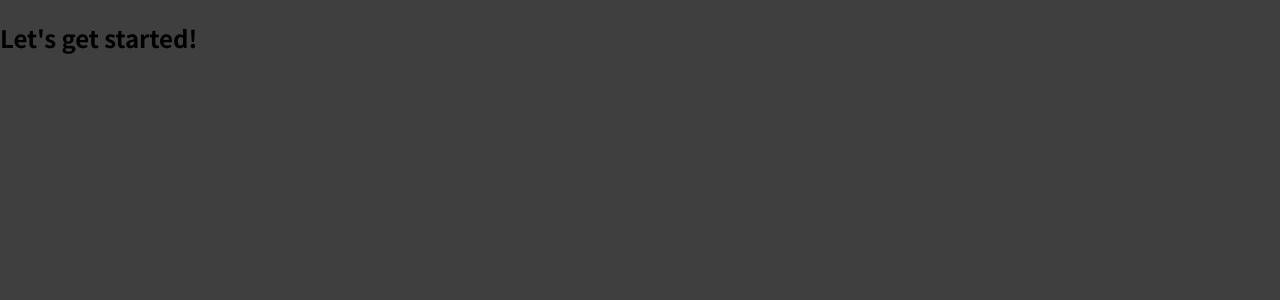
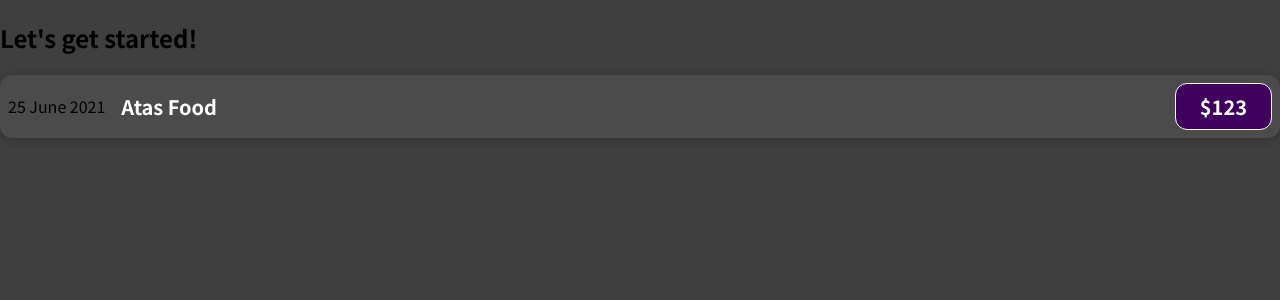
Before and after one commit to PotterHeads/expense-tracker, a JavaScript app: page / in a window 1280 px wide. Shown: the top 300 px of the page. Built offline with nearby package versions, Linux system fonts and the light colour scheme.

Commit message:
add ExpenseItem component

```diff
--- a/src/App.js
+++ b/src/App.js
@@ -1,7 +1,10 @@
+import ExpenseItem from "./components/ExpenseItem";
+
 function App() {
   return (
     <div>
       <h2>Let's get started!</h2>
+      <ExpenseItem></ExpenseItem>
     </div>
   );
 }
--- /dev/null
+++ b/src/components/ExpenseItem.css
@@ -0,0 +1,56 @@
+.expense-item {
+  display: flex;
+  justify-content: space-between;
+  align-items: center;
+  box-shadow: 0 2px 8px rgba(0, 0, 0, 0.25);
+  padding: 0.5rem;
+  margin: 1rem 0;
+  border-radius: 12px;
+  background-color: #4b4b4b;
+}
+
+.expense-item__description {
+  display: flex;
+  flex-direction: column;
+  gap: 1rem;
+  align-items: flex-end;
+  flex-flow: column-reverse;
+  justify-content: flex-start;
+  flex: 1;
+}
+
+.expense-item h2 {
+  color: #3a3a3a;
+  font-size: 1rem;
+  flex: 1;
+  margin: 0 1rem;
+  color: white;
+}
+
+.expense-item__price {
+  font-size: 1rem;
+  font-weight: bold;
+  color: white;
+  background-color: #40005d;
+  border: 1px solid white;
+  padding: 0.5rem;
+  border-radius: 12px;
+}
+
+@media (min-width: 580px) {
+  .expense-item__description {
+    flex-direction: row;
+    align-items: center;
+    justify-content: flex-start;
+    flex: 1;
+  }
+
+  .expense-item__description h2 {
+    font-size: 1.25rem;
+  }
+
+  .expense-item__price {
+    font-size: 1.25rem;
+    padding: 0.5rem 1.5rem;
+  }
+}
--- /dev/null
+++ b/src/components/ExpenseItem.js
@@ -0,0 +1,15 @@
+import "./ExpenseItem.css";
+
+function ExpenseItem() {
+  return (
+    <div className="expense-item">
+      <span>25 June 2021</span>
+      <div className="expense-item__description">
+        <h2>Atas Food</h2>
+        <span className="expense-item__price">$123</span>
+      </div>
+    </div>
+  );
+}
+
+export default ExpenseItem;
```
Also changed, not shown: src/index.js (+4 -4 lines), 1 other file (tests, documents, lock files or other folders).
